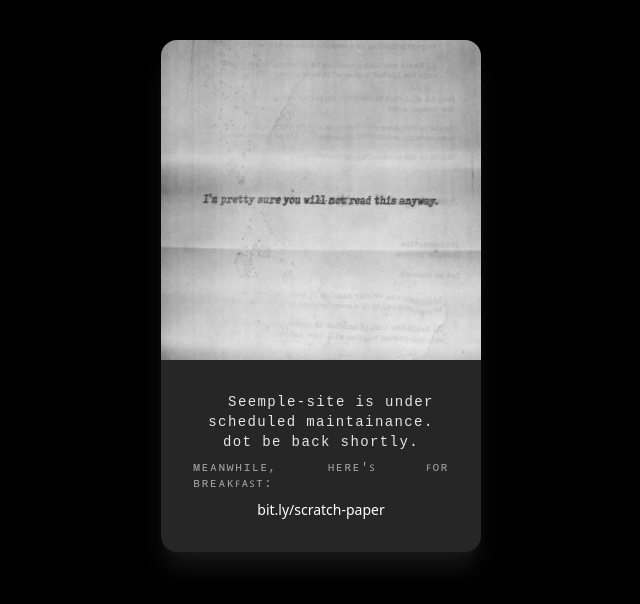
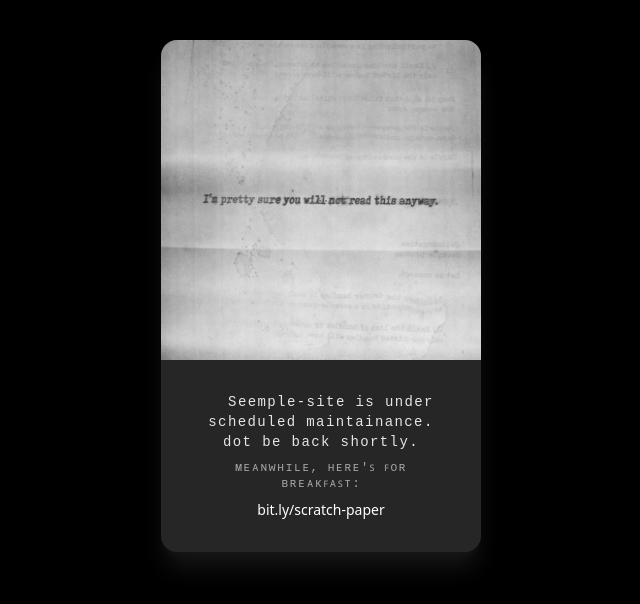
Before and after one commit to AngelitoDiwata/dotseemple_ego, a Next.js app: page / in a window 1280 px wide. Shown: the top 604 px of the page, without its empty margins (319-959 px from the left). Built offline with nearby package versions, Linux system fonts and the light colour scheme.

Commit message:
Center text

```diff
--- a/src/pages/index.jsx
+++ b/src/pages/index.jsx
@@ -11,7 +11,7 @@ export default function index() {
                 <div className="card-body">
                     <span className="card-title text-white font-thin flex flex-col items-center justify-center tracking-widest leading-6 text-justify">
                         <span className='tracking-widest text-neutral-200 font-light text-sm text-center indent-5'>Seemple-site is under scheduled maintainance. dot be back shortly.</span>
-                        <span className='tracking-widest text-neutral-400 font-light text-xs'> ᴍᴇᴀɴᴡʜɪʟᴇ, ʜᴇʀᴇ'ꜱ ꜰᴏʀ ʙʀᴇᴀᴋꜰᴀꜱᴛ:</span>
+                        <span className='tracking-widest text-neutral-400 font-light text-center text-xs'> ᴍᴇᴀɴᴡʜɪʟᴇ, ʜᴇʀᴇ'ꜱ ꜰᴏʀ ʙʀᴇᴀᴋꜰᴀꜱᴛ:</span>
                     </span>
                     <a className="text-center font-thin hover:scale-110 transition-all text-sm text-white hover:underline" href="https://bit.ly/scratch-paper" target="_blank">bit.ly/scratch-paper</a>
                 </div>
```
Also changed, not shown: 1 other file (tests, documents, lock files or other folders).
